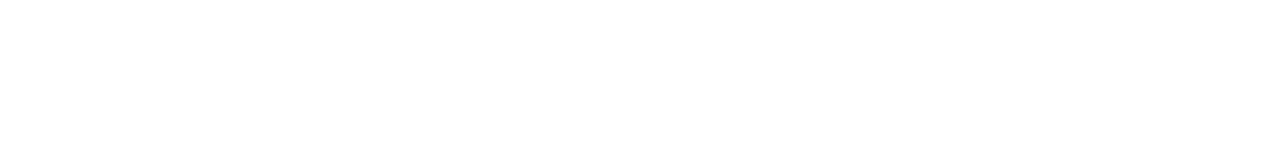
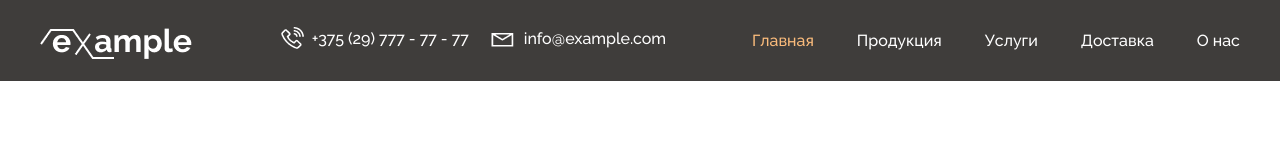
Before and after one commit to AnaVolovik/Honeycomb-cardboard-panels, a plain HTML site: page index.html in a window 1280 px wide. Drawn offline with Linux system fonts and the light colour scheme.

Commit message:
Add header and styles for header

```diff
--- a/css/style.css
+++ b/css/style.css
@@ -0,0 +1,173 @@
+/* NULL */
+* {
+  padding: 0;
+  margin: 0;
+  border: 0;
+}
+
+*, *:before, *:after {
+  -moz-box-sizing: border-box;
+  -webkit-box-sizing: border-box;
+  box-sizing: border-box;
+}
+
+:focus, :active {
+  outline: none;
+}
+
+a:focus, a:active {
+  outline: none;
+}
+
+nav, footer, header, aside {
+  display: block;
+}
+
+html, body {
+  height: 100%;
+  width: 100%;
+  font-size: 100%;
+  line-height: 1;
+  font-size: 14px;
+  -ms-text-size-adjust: 100%;
+  -moz-text-size-adjust: 100%;
+  -webkit-text-size-adjust: 100%;
+}
+
+input, button, textarea {
+  font-family: inherit;
+}
+
+input::-ms-clear {
+  display: none;
+}
+
+button {
+  cursor: pointer;
+}
+
+button::-moz-focus-inner {
+  padding: 0;
+  border: 0;
+}
+
+a, a:visited {
+  text-decoration: none;
+}
+
+a:hover {
+  text-decoration: none;
+}
+
+ul li {
+  list-style: none;
+}
+
+img {
+  vertical-align: top;
+}
+
+h1, h2, h3, h4, h5, h6 {
+  font-size: inherit;
+  font-weight: 400;
+}
+
+/*--------------------*/
+
+/* MAIN STYLES */
+
+body {
+  font-family: 'Heebo', sans-serif;
+  font-family: 'Raleway', sans-serif;
+}
+
+:root {
+  --main-color: #3F3D3B;
+  --font-color: #110F0E;
+  --states-font-color: #FBBC7C;
+  --states-btn-color: #B37F4B;
+}
+
+.wrapper {
+  max-width: 1920px;
+  min-height: 100%;
+  margin: 0 auto;
+  overflow: hidden;
+  display: flex;
+  flex-direction: column;
+}
+
+.container {
+  min-width: 1200px;
+  padding: 0 40px;
+}
+
+.link {
+  color: inherit;
+}
+
+/*--------------------*/
+
+/* HEADER */
+
+.header {
+  padding-top: 12px;
+  padding-bottom: 12px;
+  font-size: 16px;
+  font-weight: 500;
+  color: #FFFFFF;
+  background-color: var(--main-color);
+}
+
+.header__content {
+  display: flex;
+  align-items: center;
+  justify-content: space-between;
+}
+
+.header__logo {}
+
+.logo__image {
+  max-width: 100%;
+}
+
+.header__contacts {}
+
+.contacts {
+  display: flex;
+  align-items: center;
+  justify-content: space-between;
+}
+
+.contacts__link {
+  display: inline-flex;
+  align-items: center;
+  justify-content: space-between;
+}
+
+.contacts__item:not(:last-child) {
+  padding-right: 20px;
+}
+
+.contacts__text {
+  padding-left: 8px;
+}
+
+.menu__list {
+  display: flex;
+  align-items: center;
+  justify-content: space-between;
+}
+
+.menu__list li:not(:last-child) {
+  padding-right: 43px;
+}
+
+.menu__link:hover,
+.menu__link:active,
+.menu__link:focus,
+._active {
+  color: var(--states-font-color);
+}
+
+/*--------------------*/
--- a/index.html
+++ b/index.html
@@ -6,11 +6,57 @@
     <meta name="format-detection" content="telephone=no">
     <link rel="stylesheet" href="css/style.css">
     <link rel="shortcut icon" href="assets/images/icons/favicon.png" type="image/svg+xml">
+    <link rel="preconnect" href="https://fonts.googleapis.com">
+    <link rel="preconnect" href="https://fonts.gstatic.com" crossorigin>
+    <link href="https://fonts.googleapis.com/css2?family=Heebo&family=Raleway:wght@400;500;600&display=swap" rel="stylesheet">
     <!-- <meta name="robots" content="noindex, nofollow"> -->
     <!-- <meta name="viewport" content="width=device-width, initial-scale=1.0, maximum-scale=1.0, user-scale=0"> -->
     <meta name="viewport" content="width=device-width, initial-scale=1.0">
   </head>
 <body>
-
+  <div class="wrapper">
+    <header class="header">
+      <div class="header__content container">
+        <div class="header__logo logo">
+          <a href="/">
+            <img src="assets/images/logo.png" alt="logo" class="logo__image">
+          </a>
+        </div>
+        <div class="header__contacts contacts">
+          <div class="contacts__item">
+            <a href="" class="contacts__link link">
+              <img src="assets/images/icons/icon-phone.png" alt="phone" class="contacts__icon">
+              <p class="contacts__text">+375 (29) 777 - 77 - 77</p>
+            </a>
+          </div>
+          <div class="contacts__item">
+            <a href="" class="contacts__link link">
+              <img src="assets/images/icons/icon-email.png" alt="email" class="contacts__icon">
+              <p class="contacts__text">info@example.com</p>
+            </a>
+          </div>
+        </div>
+        <nav class="header__menu menu">
+          <ul class="menu__list">
+            <li>
+              <a href="#" class="menu__link link _active">Главная</a>
+            </li>
+            <li>
+              <a href="#" class="menu__link link">Продукция</a>
+            </li>
+            <li>
+              <a href="#" class="menu__link link">Услуги</a>
+            </li>
+            <li>
+              <a href="#" class="menu__link link">Доставка</a>
+            </li>
+            <li>
+              <a href="#" class="menu__link link">О нас</a>
+            </li>
+          </ul>
+        </nav>
+      </div>
+    </header>
+  </div>
 </body>
 </html>
```
Also changed, not shown: assets/images/icons/icon-email.png (added), assets/images/icons/icon-phone.png (added), assets/images/logo.png (added).
